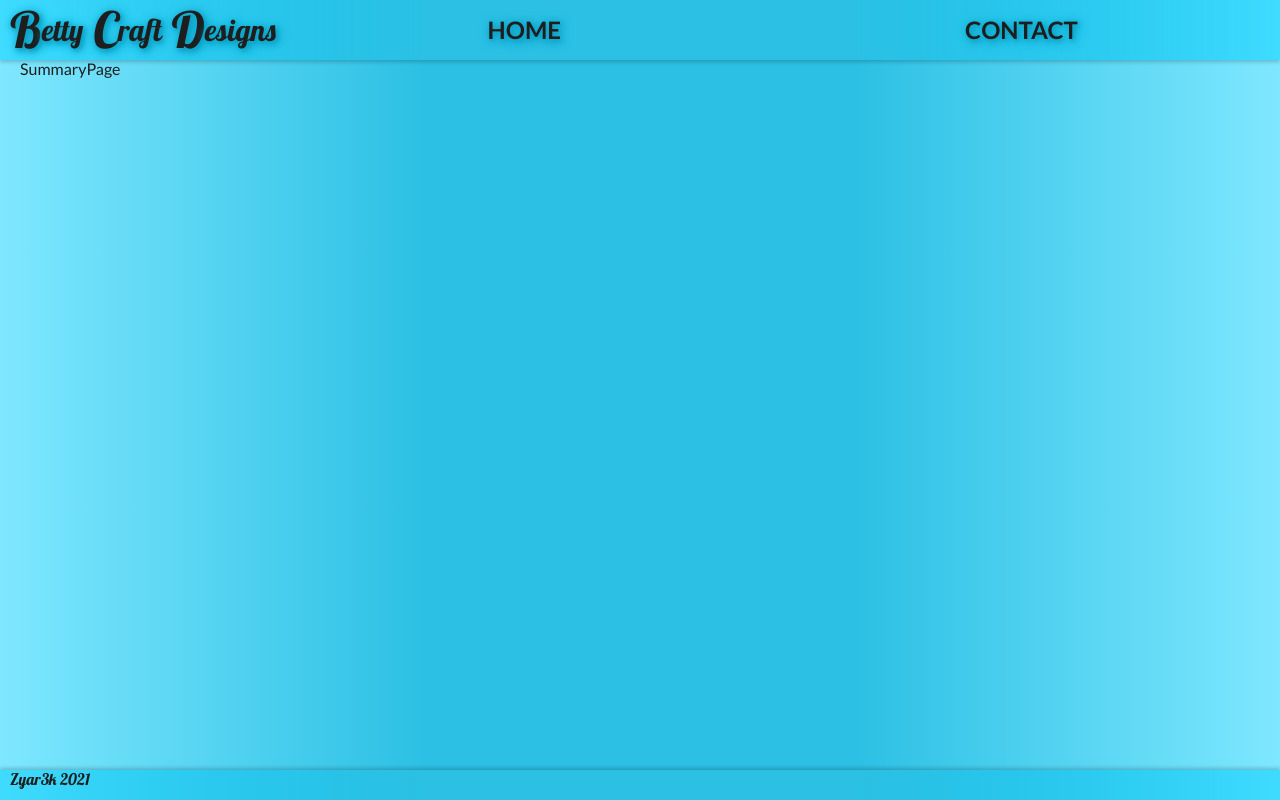
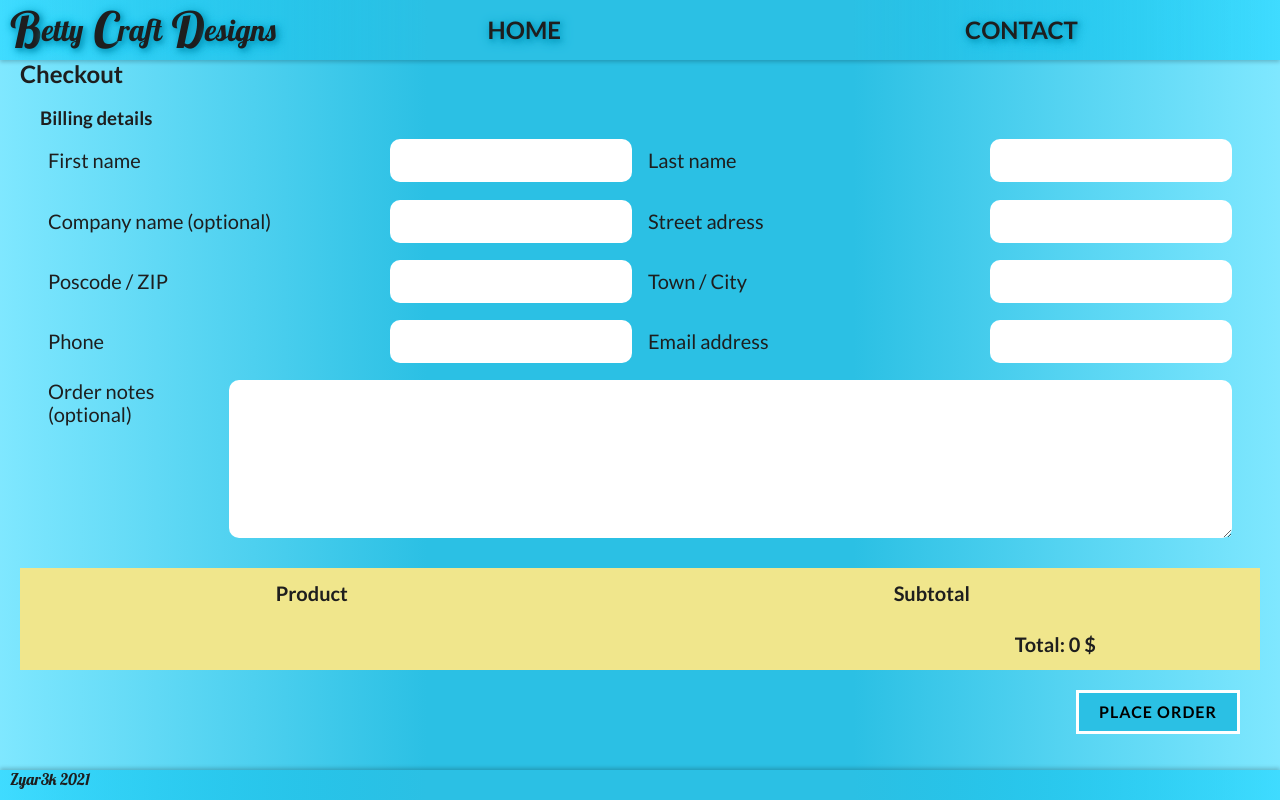
Before and after one commit to Zyar3k/online_shop_bcd--v.2, a React (Create React App) app: page /summary in a window 1280 px wide. Built offline with nearby package versions, Linux system fonts and the light colour scheme.

Commit message:
Add basic summary page

```diff
--- /dev/null
+++ b/src/components/features/Checkout/Checkout.js
@@ -0,0 +1,73 @@
+import React, { useState } from "react";
+import Button from "../../common/Button/Button";
+import FinalConfirm from "../FinalConfirm/FinalConfirm";
+import OrderCheckout from "../OrderCheckout/OrderCheckout";
+
+import styles from "./Checkout.module.scss";
+
+const Checkout = ({ price, cart }) => {
+  const [isCorrect, setIsCorrect] = useState(false);
+  console.log(isCorrect);
+  const correct = () => setIsCorrect(true);
+  // cart, products??, price
+  console.log("cart: ", cart);
+  console.log("price: ", price);
+  return (
+    <div className={styles.checkoutWrapper}>
+      <h2>Checkout</h2>
+      {!isCorrect ? (
+        <>
+          <form className={styles.checkoutFormWrapper}>
+            <h3 className={styles.checkoutFormTitle}>Billing details</h3>
+            <label htmlFor=''>
+              First name
+              <input type='text' />
+            </label>
+            <label htmlFor=''>
+              Last name
+              <input type='text' />
+            </label>
+            <label htmlFor=''>
+              Company name (optional)
+              <input type='text' />
+            </label>
+            <label htmlFor=''>
+              Street adress
+              <input type='text' />
+            </label>
+            <label htmlFor=''>
+              Poscode / ZIP
+              <input type='text' />
+            </label>
+            <label htmlFor=''>
+              Town / City
+              <input type='text' />
+            </label>
+            <label htmlFor=''>
+              Phone
+              <input type='number' />
+            </label>
+            <label htmlFor=''>
+              Email address
+              <input type='email' />
+            </label>
+            <label htmlFor=''>
+              Order notes (optional)
+              <textarea name='' id='' cols='100' rows='6'></textarea>
+            </label>
+          </form>
+          <article className={styles.orderSummaryWrapper}>
+            <OrderCheckout price={price} cart={cart} />
+          </article>
+          <div className={styles.buttonWrapper}>
+            <Button onClick={correct}>Place order</Button>
+          </div>
+        </>
+      ) : (
+        <FinalConfirm cart={cart} price={price} />
+      )}
+    </div>
+  );
+};
+
+export default Checkout;
--- /dev/null
+++ b/src/components/features/Checkout/Checkout.module.scss
@@ -0,0 +1,73 @@
+@import "../../../styles/settings.scss";
+
+.checkoutWrapper {
+  // border: 1px solid black;
+
+  .checkoutFormWrapper {
+    // border: 1px solid black;
+    height: 60vh;
+    padding: 20px;
+
+    display: flex;
+    flex-wrap: wrap;
+    // flex-direction: column;
+
+    .checkoutFormTitle {
+      width: 100%;
+      // border: 1px dotted black;
+    }
+
+    label {
+      // border: 1px dotted black;
+      font-size: 20px;
+      padding: 8px;
+      width: 50%;
+      // padding: 20px 0;
+
+      display: flex;
+      justify-content: space-between;
+      align-items: center;
+
+      &:last-of-type {
+        justify-content: center;
+        align-items: flex-start;
+        width: 100%;
+
+        textarea {
+          padding: 10px;
+
+          border: none;
+          border-radius: 10px;
+        }
+      }
+
+      input {
+        // background-color: red;
+        padding: 10px;
+
+        border: none;
+        border-radius: 10px;
+      }
+    }
+
+    .textarea {
+      display: flex;
+      width: 50%;
+      // border: 1px dotted black;
+    }
+  }
+
+  .orderSummaryWrapper {
+    // border: 1px solid black;
+  }
+
+  .buttonWrapper {
+    // border: 1px solid black;
+    width: 100%;
+    // background-color: red;
+    padding: 20px;
+
+    display: flex;
+    justify-content: flex-end;
+  }
+}
--- /dev/null
+++ b/src/components/features/Checkout/CheckoutContainer.js
@@ -0,0 +1,11 @@
+import { connect } from "react-redux";
+import { getCart, getPrice } from "../../../redux/productRedux";
+
+import Checkout from "./Checkout";
+
+const mapStateToProps = (state) => ({
+  cart: getCart(state),
+  price: getPrice(state),
+});
+
+export default connect(mapStateToProps)(Checkout);
--- /dev/null
+++ b/src/components/features/FinalConfirm/FinalConfirm.js
@@ -0,0 +1,46 @@
+import Button from "../../common/Button/Button";
+import styles from "./FinalConfirm.module.scss";
+
+const FinalConfirm = ({ cart, price }) => {
+  console.log(cart);
+  console.log(price);
+  const clearCart = (cart) => {
+    cart = [];
+    price = 0;
+    console.log("cart", cart);
+    console.log("price", price);
+    // console.log("clear");
+  };
+  return (
+    <div>
+      <table>
+        <tr>
+          <th>Order number</th>
+          <th>Date</th>
+          <th>Total</th>
+          <th>Payment method</th>
+        </tr>
+        <tr>
+          <td>Jill</td>
+          <td>Smith</td>
+          <td>50</td>
+          <td>50</td>
+        </tr>
+        <tr>
+          <td>Eve</td>
+          <td>Jackson</td>
+          <td>94</td>
+          <td>94</td>
+        </tr>
+      </table>
+      <h3>
+        Thank you for your order, please click the button below to confirm
+      </h3>
+      <div>
+        <Button onClick={clearCart}>Order</Button>
+      </div>
+    </div>
+  );
+};
+
+export default FinalConfirm;
--- /dev/null
+++ b/src/components/features/OrderCheckout/OrderCheckout.js
@@ -0,0 +1,36 @@
+import React from "react";
+import styles from "./OrderCheckout.module.scss";
+
+const OrderCheckout = ({ price, cart }) => {
+  const orderElement = cart.map((item) => (
+    <tr className={styles.orderWrapper}>
+      <td className={styles.orderTitle}>
+        <p className={styles.orderName}>{item.name}</p>
+        <p className={styles.orderQuantity}>x {item.quantity}</p>
+      </td>
+      <td className={styles.orderSubtotal}>
+        <p>{item.quantity * item.price} $</p>
+      </td>
+    </tr>
+  ));
+
+  return (
+    <>
+      <table>
+        <tr>
+          <th>Product</th>
+          <th>Subtotal</th>
+        </tr>
+        <>{orderElement}</>
+        <tr>
+          <th></th>
+          <th className={styles.totalPrice}>
+            <p>Total: {price} $</p>
+          </th>
+        </tr>
+      </table>
+    </>
+  );
+};
+
+export default OrderCheckout;
--- /dev/null
+++ b/src/components/features/OrderCheckout/OrderCheckout.module.scss
@@ -0,0 +1,35 @@
+@import "../../../styles/settings.scss";
+
+.orderWrapper {
+  .orderTitle {
+    font-size: 20px;
+    padding: 10px;
+    display: flex;
+    border: 1px solid khaki;
+    border-top: none;
+    border-right: none;
+
+    .orderName {
+      margin-right: 10px;
+    }
+  }
+
+  .orderSubtotal {
+    font-size: 20px;
+    border: 1px solid khaki;
+    border-top: none;
+    text-align: end;
+    p {
+      margin: 0 auto;
+      width: 50%;
+    }
+  }
+}
+
+.totalPrice {
+  text-align: end;
+  p {
+    margin: 0 auto;
+    width: 50%;
+  }
+}
--- a/src/components/features/Product/Product.module.scss
+++ b/src/components/features/Product/Product.module.scss
@@ -1,4 +1,4 @@
-@import "../../../styles/global.scss";
+@import "../../../styles/settings.scss";
 
 // img {
 //   height: 300px;
--- a/src/components/layout/Header/Header.js
+++ b/src/components/layout/Header/Header.js
@@ -6,6 +6,9 @@ import styles from "./Header.module.scss";
 const Header = ({ isOpen, setIsOpen, price, cart }) => {
   const mobileMenuToggle = () => setIsOpen(!isOpen);
   const closeMobileMenu = () => setIsOpen(false);
+
+  console.log("cart header", cart);
+  console.log("price header", price);
 
   return (
     <header className={styles.header}>
--- a/src/components/views/SummaryPage/SummaryPage.js
+++ b/src/components/views/SummaryPage/SummaryPage.js
@@ -1,10 +1,11 @@
 import React, { Component } from "react";
+import Checkout from "../../features/Checkout/CheckoutContainer";
 
 class SummaryPage extends Component {
   render() {
     return (
       <div>
-        <p>SummaryPage</p>
+        <Checkout />
       </div>
     );
   }
```
Also changed, not shown: src/components/features/FinalConfirm/FinalConfirm.module.scss (added).
